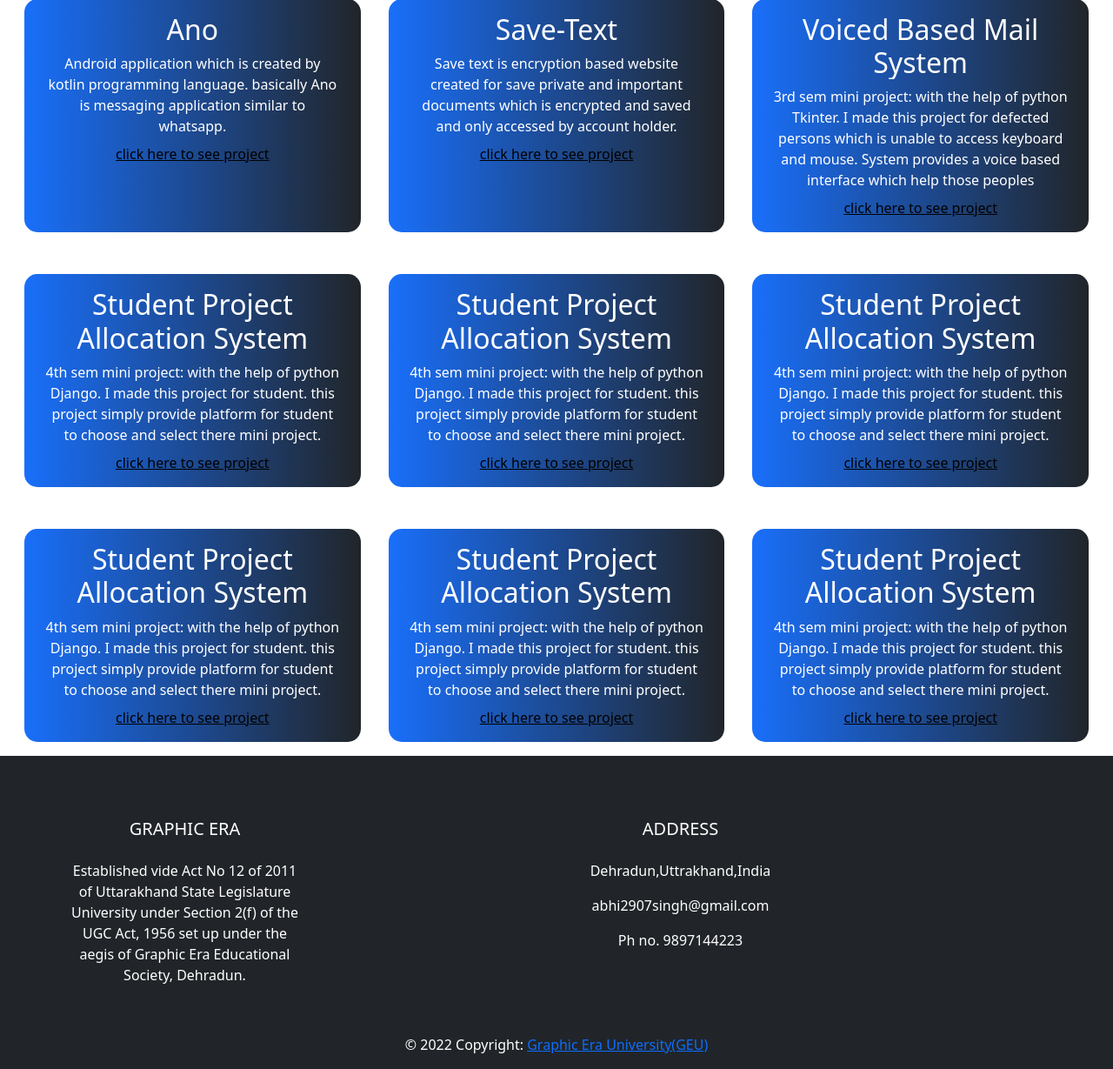
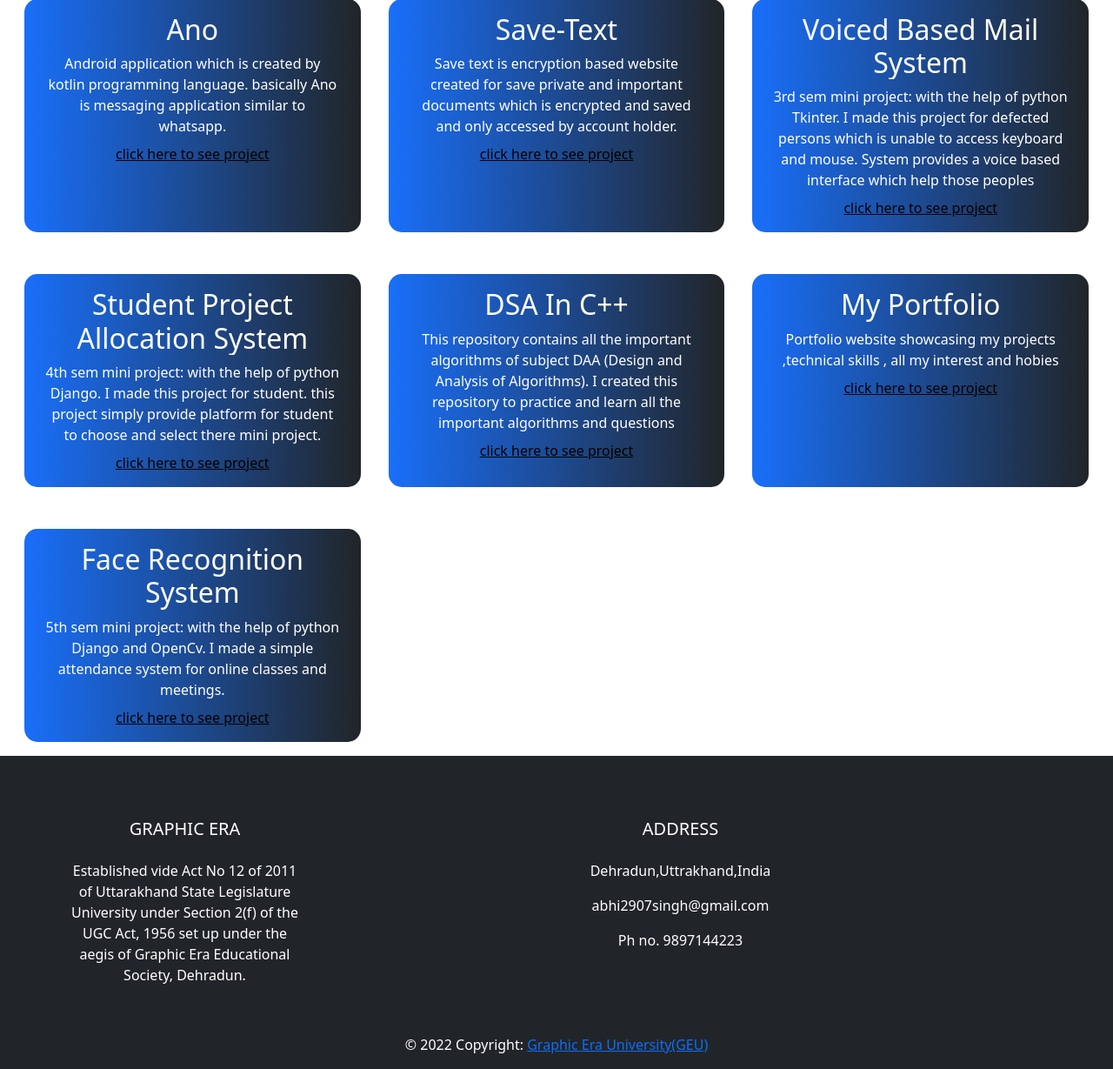
Before and after one commit to Aabhishek29/porfolio_web, a Django app: page /projects in a window 1280 px wide. Shown: the part 172-1401 px from the top of the page at 87% size. Run offline with Django 4.2, Linux system fonts and the light colour scheme.

Commit message:
project page change

```diff
--- a/templates/projects.html
+++ b/templates/projects.html
@@ -46,21 +46,21 @@
         <div class="row">
           <div class="col-xl container m-3 p-3" style="border-radius: 15px;" id="grad">
             <h2 style="color: #fff; overflow: hidden">Ano</h2>
-{#            <img class="card-img-top" src="{% static 'images/svg.png' %}" alt="Card image" style="width:100%">#}
+{#            <img class="card-img-top" src="{% static 'images/kotlin.png' %}" alt="Card image" style="width:100%;">#}
             <p class="card-text m-2" style="color: #fff;">Android application which is created by kotlin programming language.
             basically Ano is messaging application similar to whatsapp.</p>
               <a style="color:black" href="https://github.com/Aabhishek29/Ano">click here to see project</a>
           </div>
           <div class="col-xl container m-3 p-3" style="border-radius: 15px;" id="grad">
             <h2 style="color: #fff; overflow: hidden">Save-Text</h2>
-{#            <img class="card-img-top" src="{% static 'images/svg.png' %}" alt="Card image" style="width:100%">#}
+{#            <img class="card-img-top" src="{% static 'images/django.png' %}" alt="Card image" style="width:100%">#}
             <p class="card-text m-2" style="color: #fff;">Save text is encryption based website created for save private and important
             documents which is encrypted and saved and only accessed by account holder.</p>
               <a style="color:black" href="https://github.com/Aabhishek29/savetext">click here to see project</a>
           </div>
           <div class="col-xl container m-3 p-3" style="border-radius: 15px;" id="grad">
             <h2 style="color: #fff; overflow: hidden">Voiced Based Mail System</h2>
-{#            <img class="card-img-top" src="{% static 'images/svg.png' %}" alt="Card image" style="width:100%">#}
+{#            <img class="card-img-top" src="{% static 'images/tkinter.jpeg' %}" alt="Card image" style="width:100%">#}
             <p class="card-text m-2" style="color: #fff;">3rd sem mini project: with the help of python Tkinter. I made this project for defected
               persons which is unable to access keyboard and mouse. System provides a voice based interface which help those peoples</p>
               <a style="color:black" href="https://github.com/Aabhishek29/VoiceBasedMailSystem">click here to see project</a>
@@ -81,18 +81,17 @@
               <a style="color:black" href="https://github.com/Aabhishek29/student-project-allocation-system">click here to see project</a>
           </div>
           <div class="col-xl container m-3 p-3" style="border-radius: 15px;" id="grad">
-            <h2 style="color: #fff; overflow: hidden">Student Project Allocation System</h2>
+            <h2 style="color: #fff; overflow: hidden">DSA In C++</h2>
 {#            <img class="card-img-top" src="{% static 'images/svg.png' %}" alt="Card image" style="width:100%">#}
-            <p class="card-text m-2" style="color: #fff;">4th sem mini project: with the help of python Django. I made this project for student. this project
-              simply provide platform for student to choose and select there mini project.</p>
-              <a style="color:black" href="https://github.com/Aabhishek29/student-project-allocation-system">click here to see project</a>
+            <p class="card-text m-2" style="color: #fff;">This repository contains all the important algorithms of subject DAA (Design and
+            Analysis of Algorithms). I created this repository to practice and learn all the important algorithms and questions</p>
+              <a style="color:black" href="https://github.com/Aabhishek29/DAA">click here to see project</a>
           </div>
           <div class="col-xl container m-3 p-3" style="border-radius: 15px;" id="grad">
-            <h2 style="color: #fff; overflow: hidden">Student Project Allocation System</h2>
+            <h2 style="color: #fff; overflow: hidden">My Portfolio </h2>
 {#            <img class="card-img-top" src="{% static 'images/svg.png' %}" alt="Card image" style="width:100%">#}
-            <p class="card-text m-2" style="color: #fff;">4th sem mini project: with the help of python Django. I made this project for student. this project
-              simply provide platform for student to choose and select there mini project.</p>
-              <a style="color:black" href="https://github.com/Aabhishek29/student-project-allocation-system">click here to see project</a>
+            <p class="card-text m-2" style="color: #fff;">Portfolio website showcasing my projects ,technical skills , all my interest and hobies</p>
+              <a style="color:black" href="https://github.com/Aabhishek29/porfolio_web">click here to see project</a>
           </div>
         </div>
       </div>
@@ -104,20 +103,20 @@
       <div class="container-fluid">
         <div class="row">
           <div class="col-xl container m-3 p-3" style="border-radius: 15px;" id="grad">
+            <h2 style="color: #fff; overflow: hidden">Face Recognition System</h2>
+{#            <img class="card-img-top" src="{% static 'images/django.png' %}" alt="Card image" style="width:100%">#}
+            <p class="card-text m-2" style="color: #fff;">5th sem mini project: with the help of python Django and OpenCv. I made a simple
+                attendance system for online classes and meetings.</p>
+              <a style="color:black" href="https://github.com/Aabhishek29/online_face_recognition_system">click here to see project</a>
+          </div>
+          <div class="col-xl container m-3 p-3" style="border-radius: 15px; visibility: hidden" id="grad">
             <h2 style="color: #fff; overflow: hidden">Student Project Allocation System</h2>
 {#            <img class="card-img-top" src="{% static 'images/svg.png' %}" alt="Card image" style="width:100%">#}
             <p class="card-text m-2" style="color: #fff;">4th sem mini project: with the help of python Django. I made this project for student. this project
               simply provide platform for student to choose and select there mini project.</p>
               <a style="color:black" href="https://github.com/Aabhishek29/student-project-allocation-system">click here to see project</a>
           </div>
-          <div class="col-xl container m-3 p-3" style="border-radius: 15px;" id="grad">
-            <h2 style="color: #fff; overflow: hidden">Student Project Allocation System</h2>
-{#            <img class="card-img-top" src="{% static 'images/svg.png' %}" alt="Card image" style="width:100%">#}
-            <p class="card-text m-2" style="color: #fff;">4th sem mini project: with the help of python Django. I made this project for student. this project
-              simply provide platform for student to choose and select there mini project.</p>
-              <a style="color:black" href="https://github.com/Aabhishek29/student-project-allocation-system">click here to see project</a>
-          </div>
-          <div class="col-xl container m-3 p-3" style="border-radius: 15px;" id="grad">
+          <div class="col-xl container m-3 p-3" style="border-radius: 15px; visibility: hidden" id="grad">
             <h2 style="color: #fff; overflow: hidden">Student Project Allocation System</h2>
 {#            <img class="card-img-top" src="{% static 'images/svg.png' %}" alt="Card image" style="width:100%">#}
             <p class="card-text m-2" style="color: #fff;">4th sem mini project: with the help of python Django. I made this project for student. this project
```
Also changed, not shown: assets/images/cpp.png (added), assets/images/django.png (added), assets/images/kotlin.png (added), assets/images/tkinter.jpeg (added), static/images/cpp.png (added), static/images/django.png (added), static/images/kotlin.png (added), static/images/tkinter.jpeg (added).
